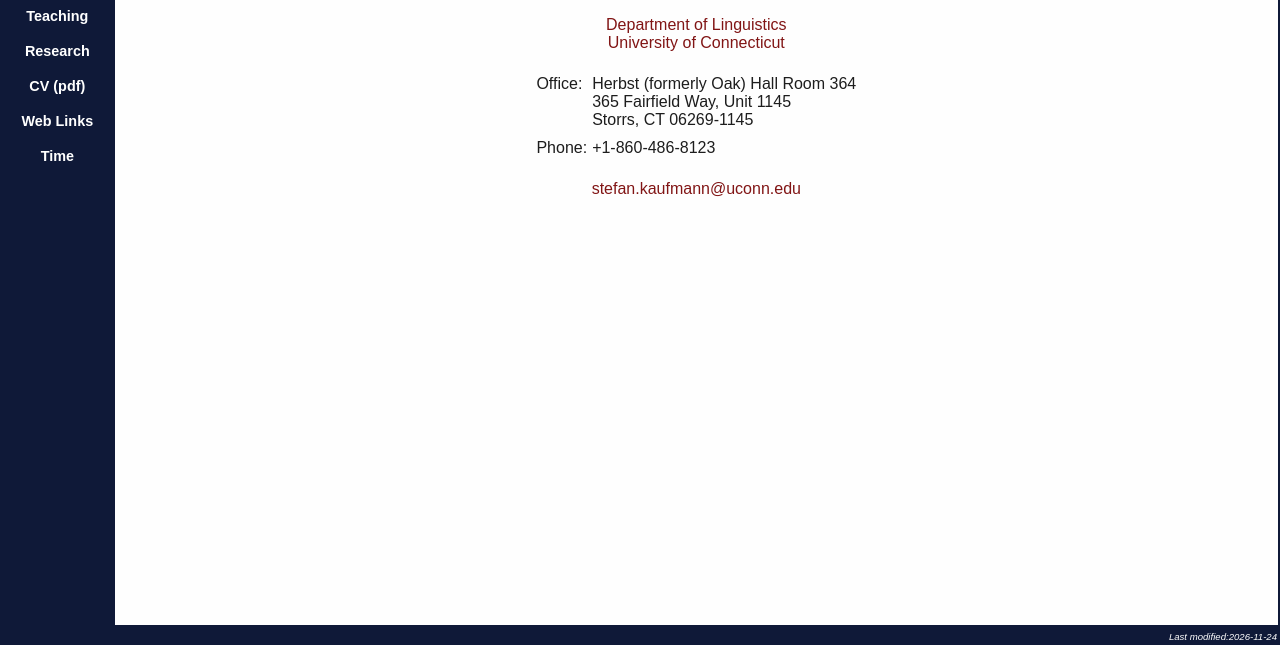
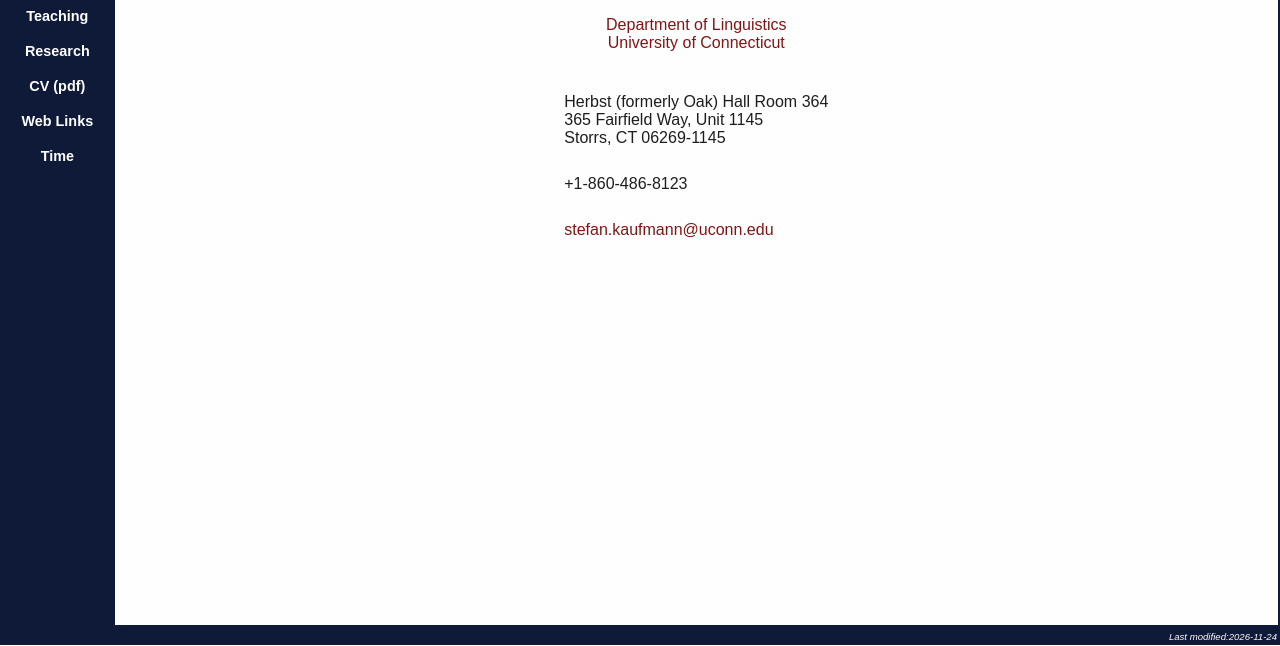
Before and after one commit to stefkauf/home, a plain HTML site: page index.html in a window 1280 px wide. Shown: the part 155-801 px from the top of the page. Drawn offline with Linux system fonts and the light colour scheme.

Commit message:
Add files via upload

```diff
--- a/index.html
+++ b/index.html
@@ -87,25 +87,30 @@ function topFunction() {
 <BR>
 <A HREF="http://uconn.edu/">University of Connecticut</A>
 
-<BR><BR>
+<BR><BR><BR>
 
 <TABLE BORDER=0 CELLPADDING=0 CELLSPACING=5>
 <TR>
- <TD VALIGN=top>Office:</TD>
+ <!-- <TD VALIGN=top>Office:</TD> -->
  <TD NOWRAP>Herbst (formerly Oak) Hall Room 364<BR>
 	365 Fairfield Way, Unit 1145<BR>
 	Storrs, CT 06269-1145</TD>
 </TR>
-<TR><TD></TD></TR>
-<TR><TD NOWRAP>Phone:</TD><TD NOWRAP>+1-860-486-8123</TD></TR>
+
+<TR><TD>&nbsp;</TD></TR>
+
+<TR>
+  <!-- <TD NOWRAP>Phone:</TD> -->
+  <TD NOWRAP>+1-860-486-8123</TD>
+</TR>
 <!--
 <TR><TD NOWRAP>Fax:</TD><TD NOWRAP>+1-847-491-3770</TD></TR>
 -->
-</TABLE>
 
-<BR>
+<TR><TD>&nbsp;</TD></TR>
 
-<SCRIPT LANGUAGE=javascript>
+<TR>
+  <TD><SCRIPT LANGUAGE=javascript>
       <!--
 	  var spam  = ""
 	  var last  = "ste" + spam + "fan." + spam + "ka" + spam + "ufman" + spam + "n"
@@ -113,8 +118,9 @@ function topFunction() {
 	  document.write( "<" + "A HR" + spam + "EF=" + "ma" + spam + "ilt" + "o:" + last + "&" + "#" + "6" + spam + "4;" + spam + tail + ">" + last + "&#" + spam + "64;" + spam + tail + "</" + spam + "A>")
 	  //-->
     </SCRIPT>
-
-<BR><BR><BR>
+  </TD>
+</TR>
+</TABLE>
 
 </CENTER>
 
```
Lines whose indentation alone changed are shown as unchanged.
